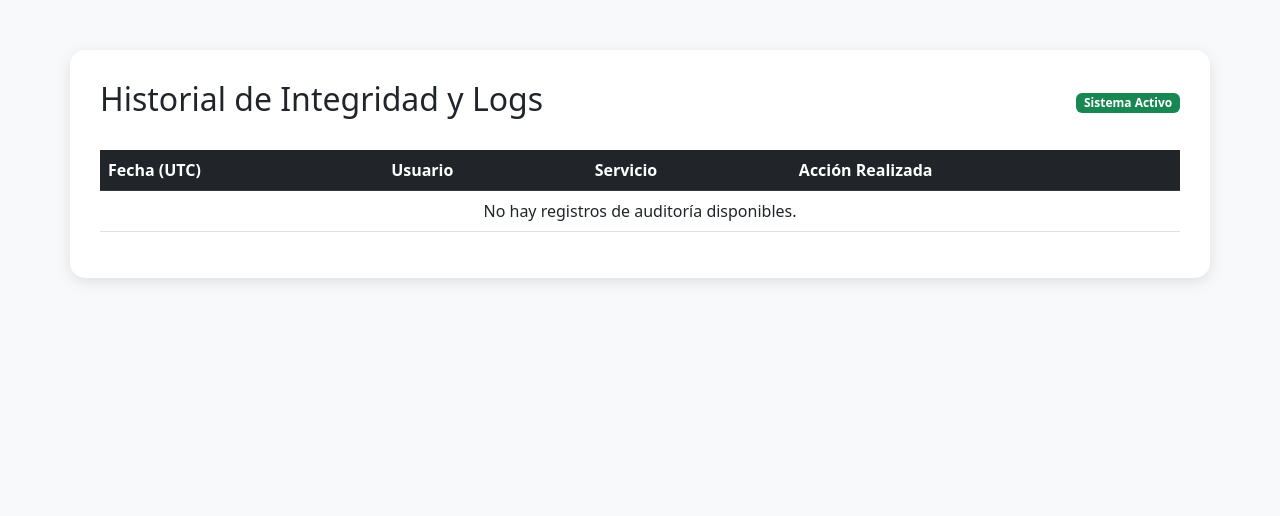
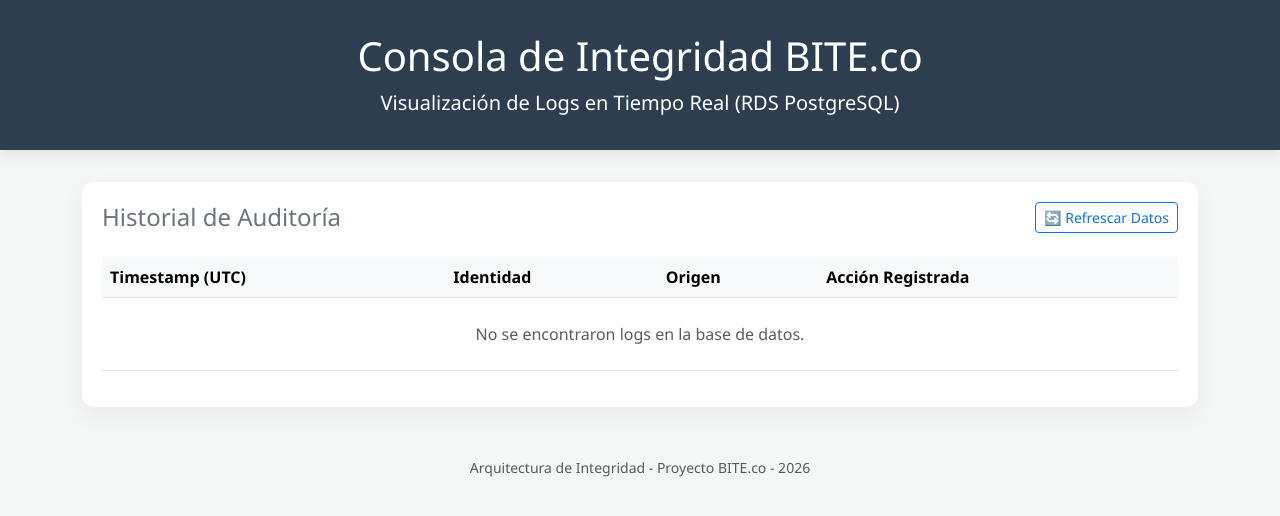
Before and after one commit to michellecfino/arquisoft_fiveware, a Django app: template biteco/manejador_logs/logs/templates/lista_logs.html in a window 1280 px wide. Shown: the top 516 px of the page. Run offline with Django 5.2, Linux system fonts and the light colour scheme; the template is opened without the code that fills it, so the values that code supplies are empty.

Commit message:
interfaz logs

```diff
--- a/biteco/manejador_logs/logs/templates/lista_logs.html
+++ b/biteco/manejador_logs/logs/templates/lista_logs.html
@@ -2,45 +2,68 @@
 <html lang="es">
 <head>
     <meta charset="UTF-8">
+    <meta name="viewport" content="width=device-width, initial-scale=1.0">
     <title>BITE.co | Panel de Auditoría</title>
     <link href="https://cdn.jsdelivr.net/npm/bootstrap@5.3.0/dist/css/bootstrap.min.css" rel="stylesheet">
     <style>
-        body { background-color: #f8f9fa; }
-        .table-container { margin-top: 50px; background: white; padding: 30px; border-radius: 15px; box-shadow: 0 4px 15px rgba(0,0,0,0.1); }
-        .badge-service { background-color: #6c5ce7; color: white; }
+        body { background-color: #f4f7f6; font-family: 'Segoe UI', Tahoma, Geneva, Verdana, sans-serif; }
+        .dashboard-header { background: #2c3e50; color: white; padding: 2rem 0; margin-bottom: 2rem; box-shadow: 0 4px 12px rgba(0,0,0,0.1); }
+        .card-table { background: white; border-radius: 12px; border: none; box-shadow: 0 8px 24px rgba(0,0,0,0.05); padding: 20px; }
+        .badge-service { background-color: #e67e22; color: white; font-weight: 500; }
+        .badge-role { background-color: #3498db; }
     </style>
 </head>
 <body>
-    <div class="container table-container">
-        <div class="d-flex justify-content-between align-items-center mb-4">
-            <h2>Historial de Integridad y Logs</h2>
-            <span class="badge bg-success">Sistema Activo</span>
+
+<div class="dashboard-header text-center">
+    <div class="container">
+        <h1>Consola de Integridad BITE.co</h1>
+        <p class="lead mb-0">Visualización de Logs en Tiempo Real (RDS PostgreSQL)</p>
+    </div>
 </div>
 
-        <table class="table table-hover">
-            <thead class="table-dark">
+<div class="container">
+    <div class="card card-table">
+        <div class="d-flex justify-content-between align-items-center mb-4">
+            <h4 class="m-0 text-secondary">Historial de Auditoría</h4>
+            <button onclick="location.reload()" class="btn btn-outline-primary btn-sm">🔄 Refrescar Datos</button>
+        </div>
+
+        <div class="table-responsive">
+            <table class="table table-hover align-middle">
+                <thead class="table-light">
                     <tr>
-                    <th>Fecha (UTC)</th>
-                    <th>Usuario</th>
-                    <th>Servicio</th>
-                    <th>Acción Realizada</th>
+                        <th>Timestamp (UTC)</th>
+                        <th>Identidad</th>
+                        <th>Origen</th>
+                        <th>Acción Registrada</th>
                     </tr>
                 </thead>
                 <tbody>
                     {% for log in logs %}
                     <tr>
-                    <td class="text-muted">{{ log.created_at|date:"Y-m-d H:i:s" }}</td>
-                    <td><strong>{{ log.user_id }}</strong> <small class="text-capitalize">({{ log.role|lower }})</small></td>
-                    <td><span class="badge badge-service">{{ log.service }}</span></td>
-                    <td>{{ log.action }}</td>
+                        <td class="text-muted" style="font-size: 0.9rem;">{{ log.created_at|date:"d/m/Y H:i:s" }}</td>
+                        <td>
+                            <span class="fw-bold">{{ log.user_id }}</span><br>
+                            <span class="badge badge-role" style="font-size: 0.7rem;">{{ log.role }}</span>
+                        </td>
+                        <td><span class="badge badge-service">{{ log.service|upper }}</span></td>
+                        <td class="text-dark">{{ log.action }}</td>
                     </tr>
                     {% empty %}
                     <tr>
-                    <td colspan="4" class="text-center">No hay registros de auditoría disponibles.</td>
+                        <td colspan="4" class="text-center py-4 text-muted">No se encontraron logs en la base de datos.</td>
                     </tr>
                     {% endfor %}
                 </tbody>
             </table>
         </div>
+    </div>
+
+    <footer class="text-center mt-5 pb-4 text-muted">
+        <small>Arquitectura de Integridad - Proyecto BITE.co - 2026</small>
+    </footer>
+</div>
+
 </body>
 </html>
```
Also changed, not shown: biteco/manejador_logs/logs/views.py (+12 -12 lines). Lines whose indentation alone changed are shown as unchanged.
